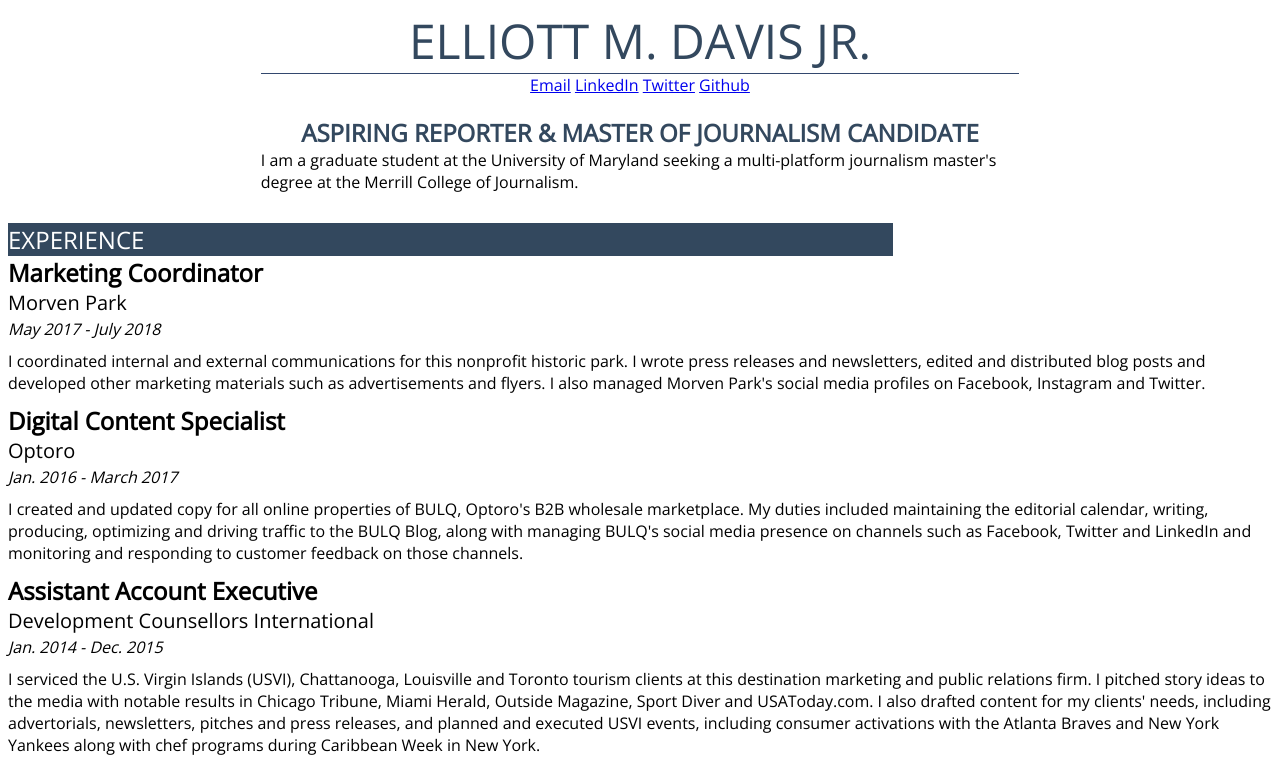
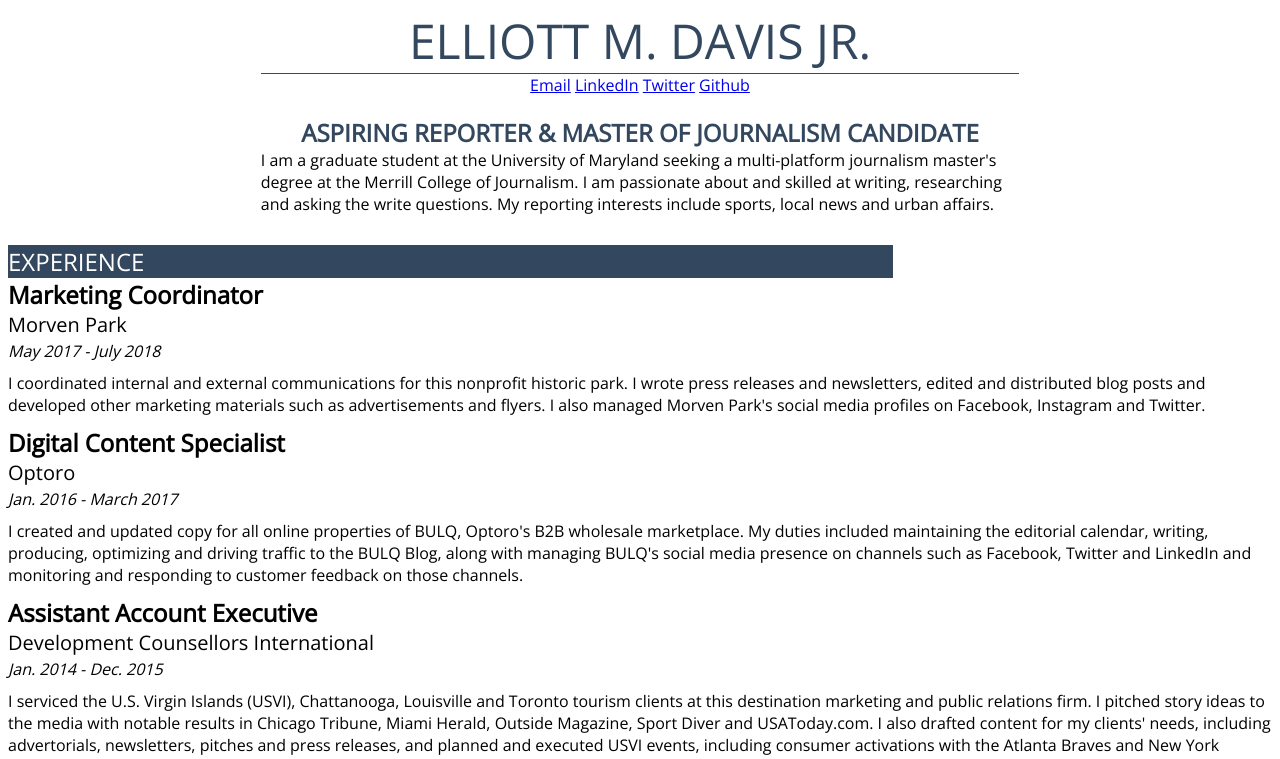
Before and after one commit to edavisjr/Elliott-Davis-jour652, a plain HTML site: page resume-project/index.html in a window 1280 px wide. Shown: the top 759 px of the page. Drawn offline with nearby package versions, Linux system fonts and the light colour scheme.

Commit message:
Basic resume CSS module 2 progress 4 (final)

```diff
--- a/resume-project/index.html
+++ b/resume-project/index.html
@@ -26,7 +26,7 @@
 </ul>
 
 <div id="title">Aspiring reporter & Master of Journalism candidate</div>
-    <p class="description top">I am a graduate student at the University of Maryland seeking a multi-platform journalism master's degree at the Merrill College of Journalism.</p>
+    <p class="description top">I am a graduate student at the University of Maryland seeking a multi-platform journalism master's degree at the Merrill College of Journalism. I am passionate about and skilled at writing, researching and asking the write questions. My reporting interests include sports, local news and urban affairs. </p>
 <body>
   <div class="sectionheader">Experience</div>
 
--- a/resume-project/style.css
+++ b/resume-project/style.css
@@ -5,6 +5,7 @@ body {
   font-family: 'Open Sans', arial, sans-serif;
 }
 
+/* container for the page */
 #container {
   width: 100%
   max-width: 1200px;
@@ -66,6 +67,7 @@ body {
   margin: 2px 0px 0px 0px;
 }
 
+/* mission statement */
 .description {
   margin: 10px 0px 10px 0px;
 }
@@ -75,6 +77,7 @@ li {
   font-size:1em;
 }
 
+/* contact info css */
 .menu {
   margin: 0;
   padding: 0;
@@ -85,14 +88,17 @@ li {
   display: inline;
 }
 
+/*education css*/
 #degrees {
   margin: 5px 0px 0px 0px;
 }
 
+/* skills css*/
 #do {
   margin: 5px 0px 0px 0px;
 }
 
+/* mission statement css*/
 .top {
   width: 60%;
   min-width: 300px;
```
